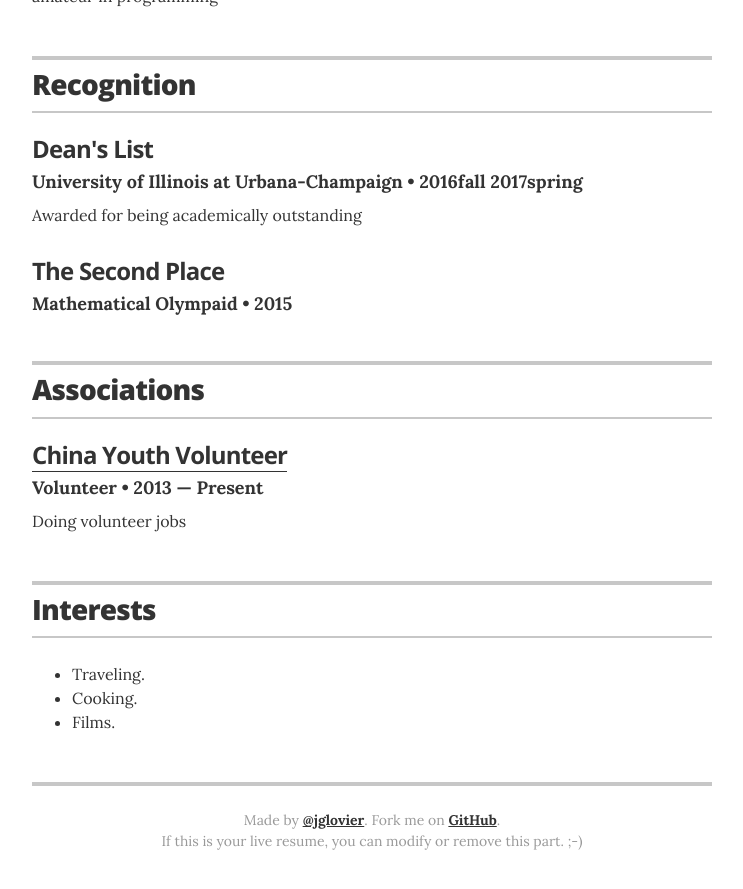
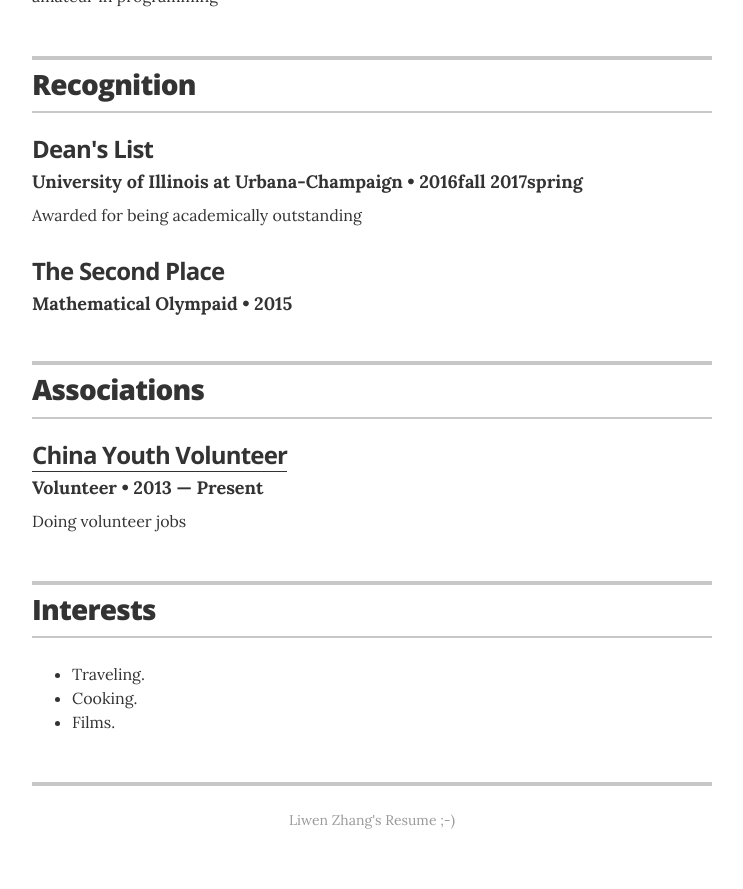
Before and after one commit to AyakoZ/Liwen-Zhang, a Jekyll site: the page built from index.html, in a window 1280 px wide and 900 px high, scrolled down 1407 px. Shown: the top 889 px of the window, without its empty margins (268-1011 px from the left). Built offline with Jekyll 4.4.1, drawn with Linux system fonts in a browser that asks for light colours.

Commit message:
Update resume.html

```diff
--- a/_layouts/resume.html
+++ b/_layouts/resume.html
@@ -222,8 +222,8 @@
       {% endif %}
 
       <footer class="page-footer">
-        <p class="footer-line">Made by <a href="http://twitter.com/jglovier">@jglovier</a>. Fork me on <a href="https://github.com/jglovier/resume-template">GitHub</a>.</p>
-        <p class="footer-line">If this is your live resume, you can modify or remove this part. ;-)</p>
+
+        <p class="footer-line">Liwen Zhang's Resume ;-)</p>
       </footer>
 
     </div>
```
